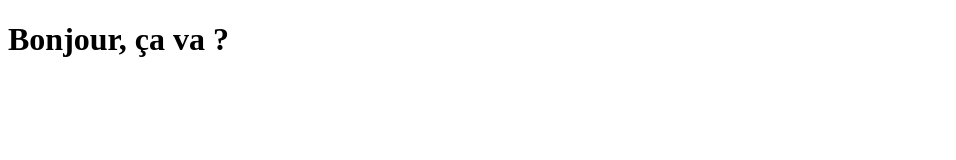
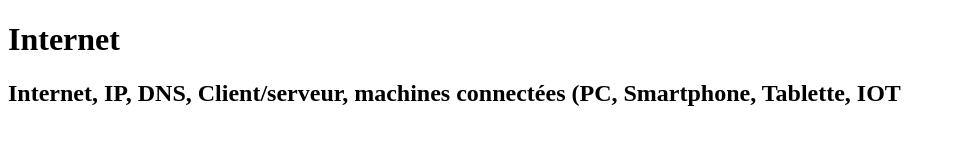
Before and after one commit to Lenaelle-crn22/Mon--premier--site-, a plain HTML site: page index.html in a window 1280 px wide. Shown: the whole page, without its empty margins (0-956 px from the left). Drawn offline with Linux system fonts and the light colour scheme.

Commit message:
Update index.html.

```diff
--- a/index.html
+++ b/index.html
@@ -6,6 +6,7 @@
     <title>SNT</title>
 </head>
 <body>
-    <h1>Bonjour, ça va ?</h1>
+    <h1>Internet</h1>
+    <h2>Internet, IP, DNS, Client/serveur, machines connectées (PC, Smartphone, Tablette, IOT</h2>
 </body>
 </html>
```
